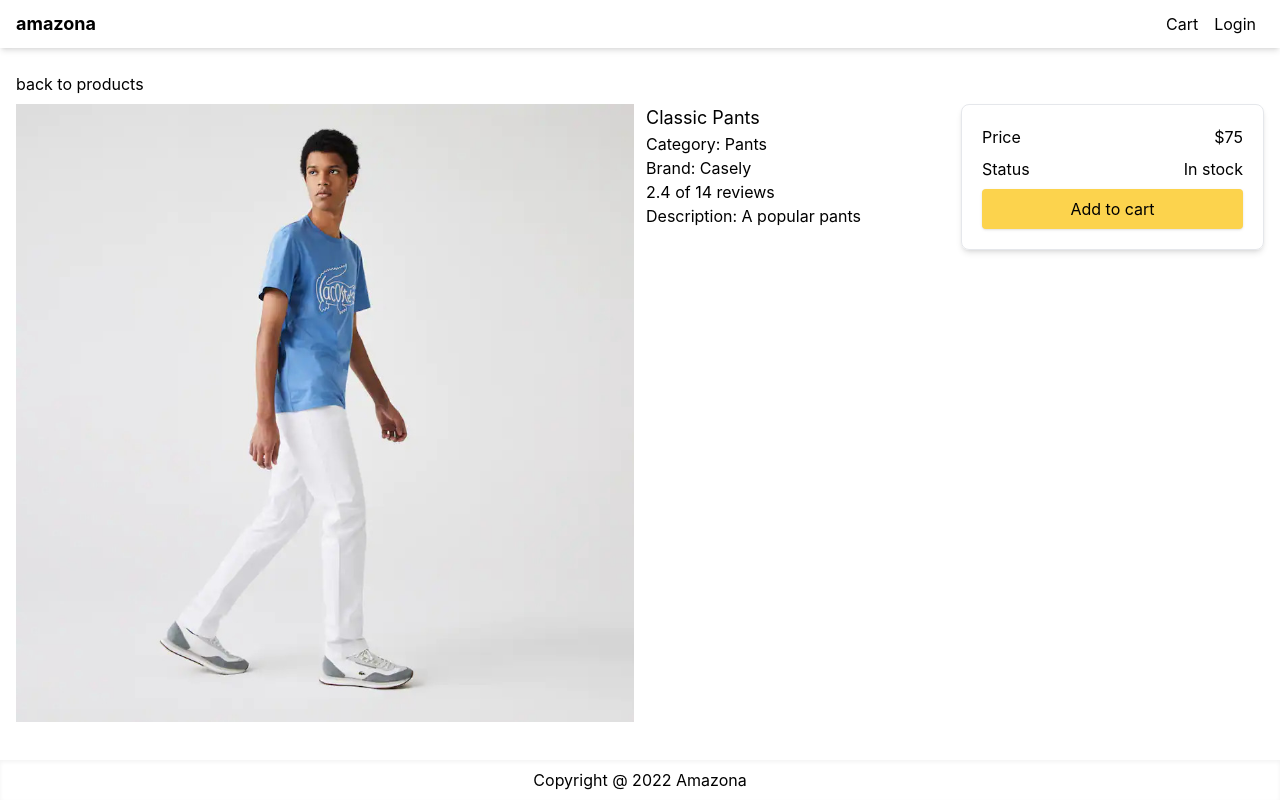
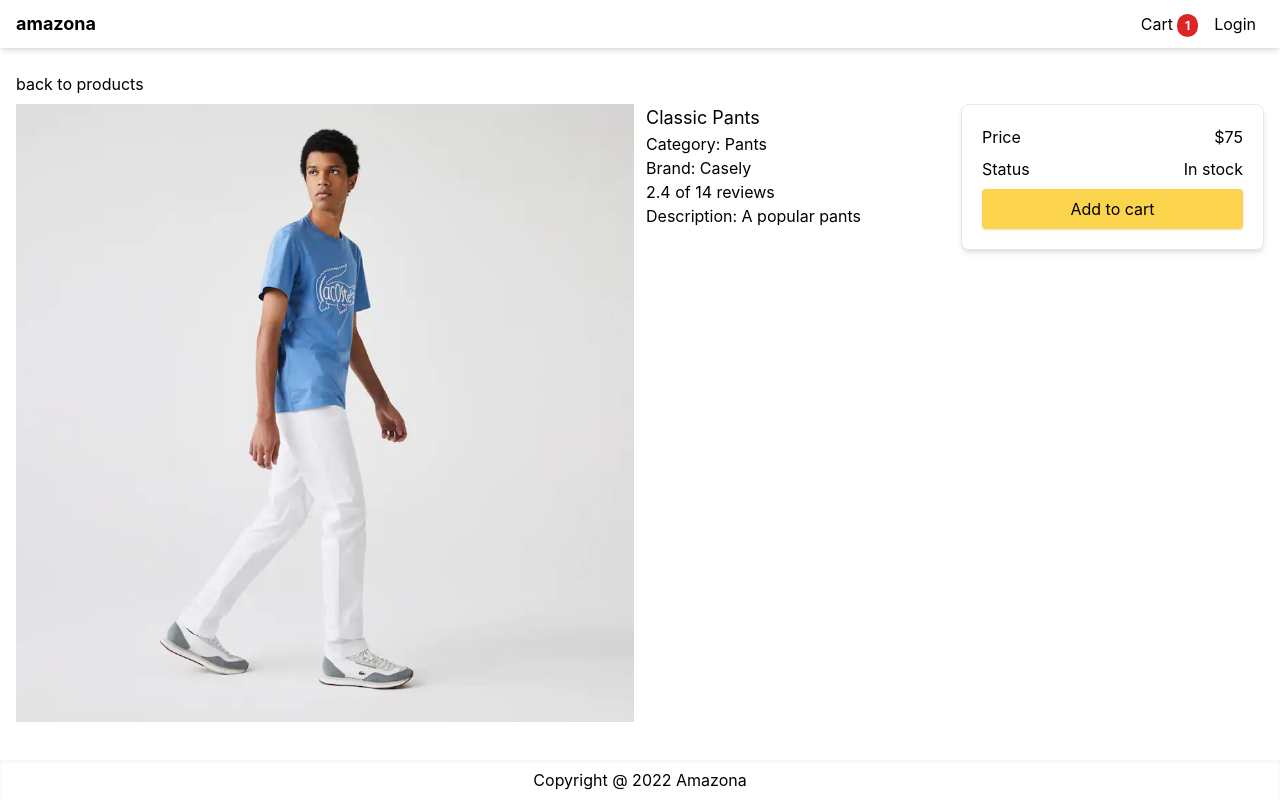
Before and after one commit to smartdriver321/next-amazona, a Next.js app: page /product/classic-pants in a window 1280 px wide. Both pictures are taken after a click on the button "Add to cart". Built offline with nearby package versions, Linux system fonts and the light colour scheme.

Commit message:
Video-08-Handle-Add-To-Cart

```diff
--- a/components/Layout.js
+++ b/components/Layout.js
@@ -1,8 +1,12 @@
+import { Store } from '@/utils/Store';
 import Head from 'next/head';
 import Link from 'next/link';
-import React from 'react';
+import React, { useContext } from 'react';
 
 export default function Layout({ title, children }) {
+  const { state } = useContext(Store);
+  const { cart } = state;
+
   return (
     <>
       <Head>
@@ -20,6 +24,11 @@
             <div>
               <Link className='p-2' href='/cart'>
                 Cart
+                {cart.cartItems.length > 0 && (
+                  <span className='ml-1 rounded-full bg-red-600 px-2 py-1 text-xs font-bold text-white'>
+                    {cart.cartItems.reduce((a, c) => a + c.quantity, 0)}
+                  </span>
+                )}
               </Link>
               <Link className='p-2' href='/login'>
                 Login
--- a/pages/_app.js
+++ b/pages/_app.js
@@ -1,5 +1,10 @@
-import '@/styles/globals.css'
+import '@/styles/globals.css';
+import { StoreProvider } from '@/utils/Store';
 
 export default function App({ Component, pageProps }) {
-  return <Component {...pageProps} />
+  return (
+    <StoreProvider>
+      <Component {...pageProps} />
+    </StoreProvider>
+  );
 }
--- a/pages/product/[slug].js
+++ b/pages/product/[slug].js
@@ -1,11 +1,13 @@
 import Layout from '@/components/Layout';
+import { Store } from '@/utils/Store';
 import data from '@/utils/data';
 import Image from 'next/image';
 import Link from 'next/link';
 import { useRouter } from 'next/router';
-import React from 'react';
+import React, { useContext } from 'react';
 
 export default function ProductScreen() {
+  const { state, dispatch } = useContext(Store);
   const { query } = useRouter();
   const { slug } = query;
   const product = data.products.find((x) => x.slug === slug);
@@ -13,6 +15,17 @@
   if (!product) {
     return <div>Produt Not Found</div>;
   }
+
+  const addToCartHandler = () => {
+    const existItem = state.cart.cartItems.find((x) => x.slug === product.slug);
+    const quantity = existItem ? existItem.quantity + 1 : 1;
+
+    if (product.countInStock < quantity) {
+      alert('Sorry. Product is out of stock');
+      return;
+    }
+    dispatch({ type: 'CART_ADD_ITEM', payload: { ...product, quantity } });
+  };
 
   return (
     <Layout title={product.name}>
@@ -52,7 +65,12 @@
               <div>Status</div>
               <div>{product.countInStock > 0 ? 'In stock' : 'Unavailable'}</div>
             </div>
-            <button className='primary-button w-full'>Add to cart</button>
+            <button
+              className='primary-button w-full'
+              onClick={addToCartHandler}
+            >
+              Add to cart
+            </button>
           </div>
         </div>
       </div>
--- /dev/null
+++ b/utils/Store.js
@@ -0,0 +1,32 @@
+import { createContext, useReducer } from 'react';
+
+export const Store = createContext();
+
+const initialState = {
+  cart: { cartItems: [] },
+};
+
+function reducer(state, action) {
+  switch (action.type) {
+    case 'CART_ADD_ITEM': {
+      const newItem = action.payload;
+      const existItem = state.cart.cartItems.find(
+        (item) => item.slug === newItem.slug
+      );
+      const cartItems = existItem
+        ? state.cart.cartItems.map((item) =>
+            item.name === existItem.name ? newItem : item
+          )
+        : [...state.cart.cartItems, newItem];
+      return { ...state, cart: { ...state.cart, cartItems } };
+    }
+    default:
+      return state;
+  }
+}
+
+export function StoreProvider({ children }) {
+  const [state, dispatch] = useReducer(reducer, initialState);
+  const value = { state, dispatch };
+  return <Store.Provider value={value}>{children}</Store.Provider>;
+}
```
Also changed, not shown: 1 other file (tests, documents, lock files or other folders).
